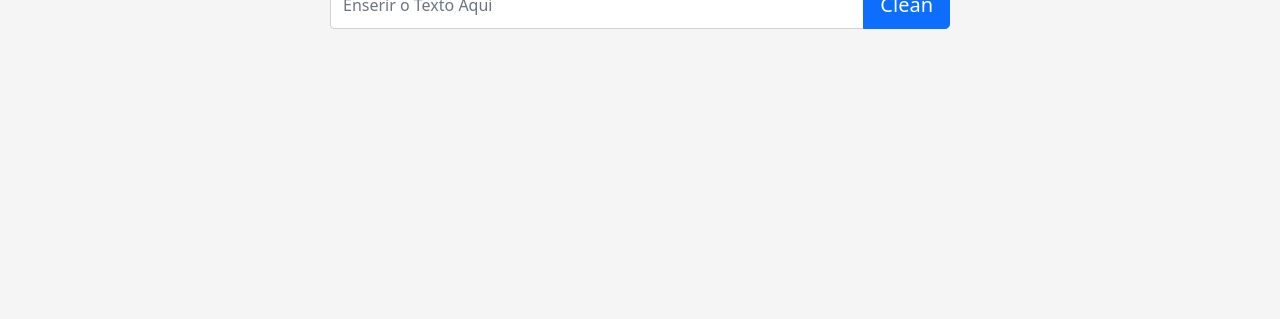
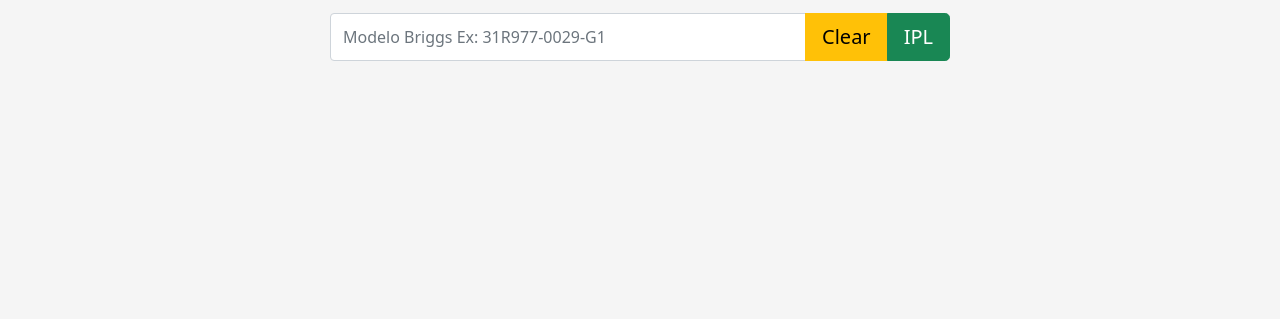
Before and after one commit to rmaycon7/vendas-helps, a website: page remove-special-caracteres.html in a window 1280 px wide. Shown: the part 481-800 px from the top of the page. Drawn offline with nearby package versions, Linux system fonts and the light colour scheme; no server answers.

Commit message:
Update remove-special-caracteres.html
tesntato  melhoria

```diff
--- a/remove-special-caracteres.html
+++ b/remove-special-caracteres.html
@@ -87,6 +87,22 @@
 							mask="99.999.999/9999-99" onclick="clean()">Clean
 						</span>
 					</div>
+					<!-- ADICIONE ESTE BLOCO em remove-special-caracteres.html
+				coloque acima ou abaixo do campo Clean -->
+
+				<div class="input-group mb-3 fixed" onmouseover="briggsFocus()">
+				    <input id="briggsInput" type="text" class="form-control"
+				        placeholder="Modelo Briggs Ex: 31R977-0029-G1"
+				        aria-label="briggs" />
+
+				    <span class="input-group-text btn btn-lg btn-warning"
+				        onclick="clearBriggs()">Clear
+				    </span>
+
+				    <span class="input-group-text btn btn-lg btn-success"
+				        onclick="openBriggsIPL()">IPL
+				    </span>
+				</div>
 
 
 
```
